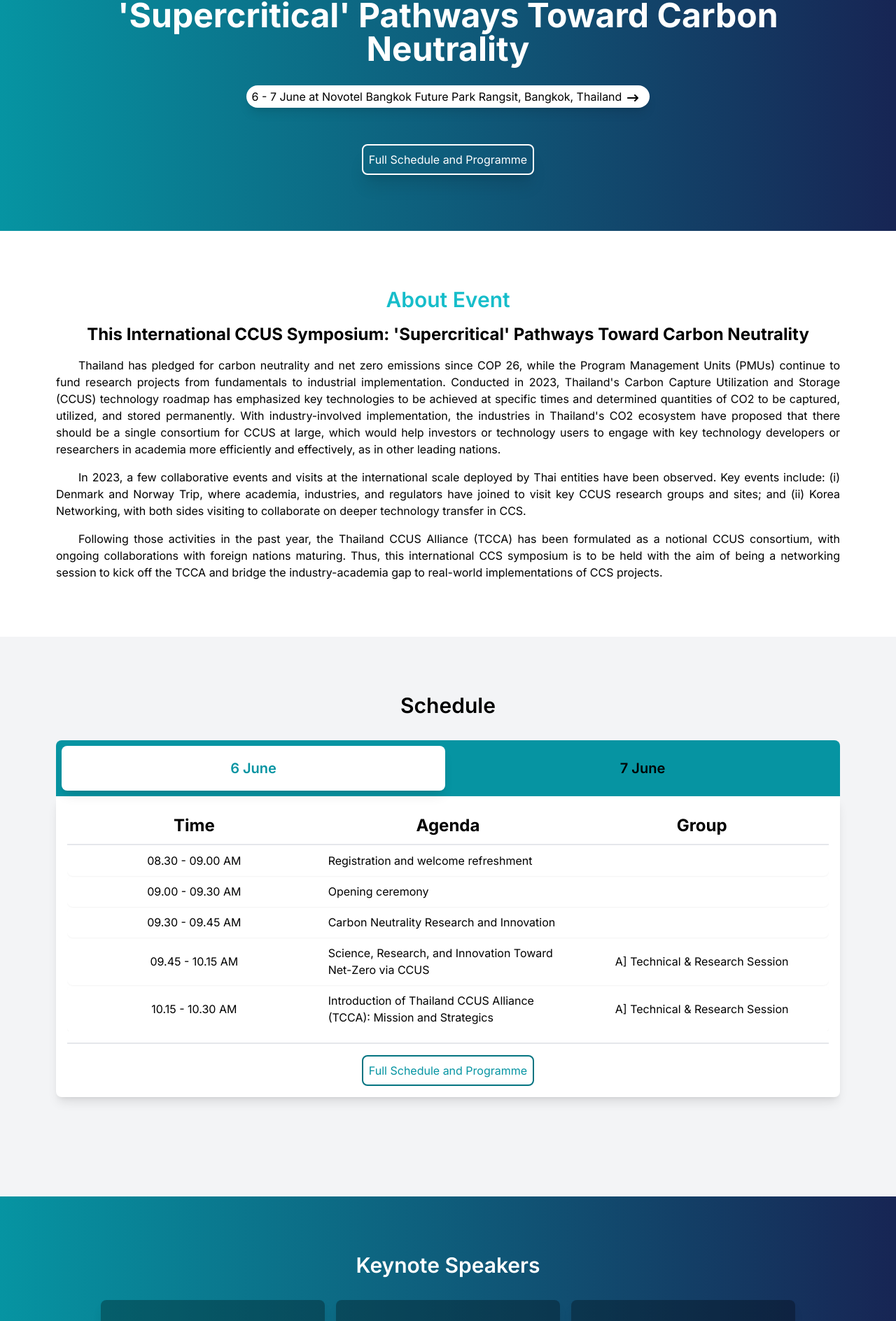
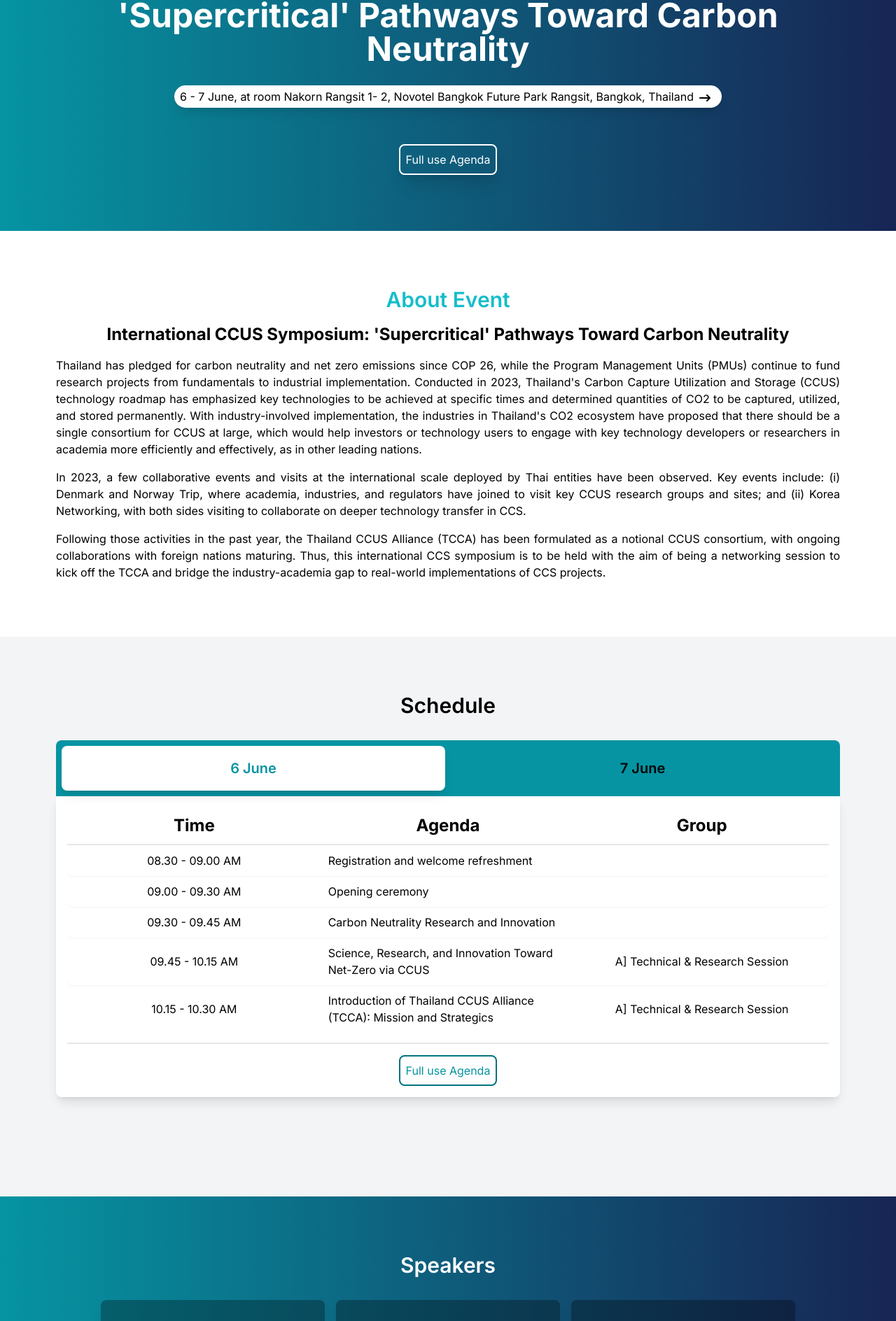
Before and after one commit to thunyoubun/ccs-registration, a Next.js app: page / in a window 1280 px wide. Shown: the part 234-2122 px from the top of the page at 70% size. Built offline with nearby package versions, Linux system fonts and the light colour scheme; grey boxes are pictures that could not be loaded.

Commit message:
change text

```diff
--- a/src/app/Screens/Keynote.tsx
+++ b/src/app/Screens/Keynote.tsx
@@ -11,7 +11,7 @@ export default function Keynote() {
       <div className="flex-1  ">
         <div className="flex justify-center">
           <h1 className=" text-3xl text-white  font-semibold">
-            Keynote Speakers
+            Speakers
           </h1>
         </div>
 
--- a/src/app/Screens/Main.tsx
+++ b/src/app/Screens/Main.tsx
@@ -15,7 +15,7 @@ export default function Main() {
           <div className="mx-8 md:mx-20  text-center  ">
             <h1 className=" text-white font-bold  text-5xl">
               {/* The 16th International Conference */}
-              This International CCUS Symposium:
+              International CCUS Symposium:
             </h1>
             <h1 className=" mt-6 text-white font-bold text-5xl">
               {/* on Information Technology and Electrical Engineering */}
@@ -28,7 +28,7 @@ export default function Main() {
             className=" bg-white rounded-3xl w-fit py-1 px-2 shadow-lg transition ease-in-out delay-150 hover:scale-105 "
           >
             <h1>
-              6 - 7 June at Novotel Bangkok Future Park Rangsit, Bangkok,
+              6 - 7 June, at room Nakorn Rangsit 1- 2, Novotel Bangkok Future Park Rangsit, Bangkok,
               Thailand
               <FaArrowRightLong className="mx-2 inline" />
             </h1>
@@ -36,7 +36,7 @@ export default function Main() {
 
           <Link href="/programme">
             <button className="mt-6 bg-transparent shadow-xl border-2 border-white rounded-lg p-2 text-white hover:scale-105 transition ease-in-out delay-150 ">
-              <h1>Full Schedule and Programme</h1>
+              <h1>Full use Agenda</h1>
             </button>
           </Link>
         </div>
@@ -53,10 +53,10 @@ export default function Main() {
             <h1 className=" font-bold text-2xl text-center">
               {/* The International Symposium for Carbon Capture, Utilization and
               Storage (CCUS) */}
-              This International CCUS Symposium: &apos;Supercritical&apos;
+              International CCUS Symposium: &apos;Supercritical&apos;
               Pathways Toward Carbon Neutrality
             </h1>
-            <p className="indent-8 text-justify">
+            <p className=" text-justify">
               Thailand has pledged for carbon neutrality and net zero emissions
               since COP 26, while the Program Management Units (PMUs) continue
               to fund research projects from fundamentals to industrial
@@ -71,7 +71,7 @@ export default function Main() {
               developers or researchers in academia more efficiently and
               effectively, as in other leading nations.
             </p>
-            <p className="indent-8 text-justify">
+            <p className=" text-justify">
               In 2023, a few collaborative events and visits at the
               international scale deployed by Thai entities have been observed.
               Key events include: (i) Denmark and Norway Trip, where academia,
@@ -79,7 +79,7 @@ export default function Main() {
               groups and sites; and (ii) Korea Networking, with both sides
               visiting to collaborate on deeper technology transfer in CCS.
             </p>
-            <p className="indent-8 text-justify">
+            <p className=" text-justify">
               Following those activities in the past year, the Thailand CCUS
               Alliance (TCCA) has been formulated as a notional CCUS consortium,
               with ongoing collaborations with foreign nations maturing. Thus,
--- a/src/app/Screens/Schedule.tsx
+++ b/src/app/Screens/Schedule.tsx
@@ -82,7 +82,7 @@ export default function Schedule() {
           <div className="w-full flex justify-center ">
             <button className="  w-fit  bg-white   border-2 border-teal-600 rounded-lg p-2 text-teal-500 hover:scale-105 transition ease-in-out delay-150 ">
               <Link href={"/programme"}>
-                <h1>Full Schedule and Programme</h1>
+                <h1>Full use Agenda</h1>
               </Link>
             </button>
           </div>
--- a/src/app/keynote-speakers/page.tsx
+++ b/src/app/keynote-speakers/page.tsx
@@ -53,7 +53,7 @@ function KeynoteSpeakerPage() {
         <ToTop />
         <div className="mt-20 md:p-20 p-8  bg-gradient-to-r from-teal-500 to-blue-950 flex justify-center flex-col">
           <h2 className="text-white text-5xl p-8 text-center font-semibold">
-            Keynote Speaker
+            Speakers
           </h2>
           <div className="p-2 w-full">
             <h1 className="font-semibold text-2xl text-white">Guest Speaker</h1>
```
